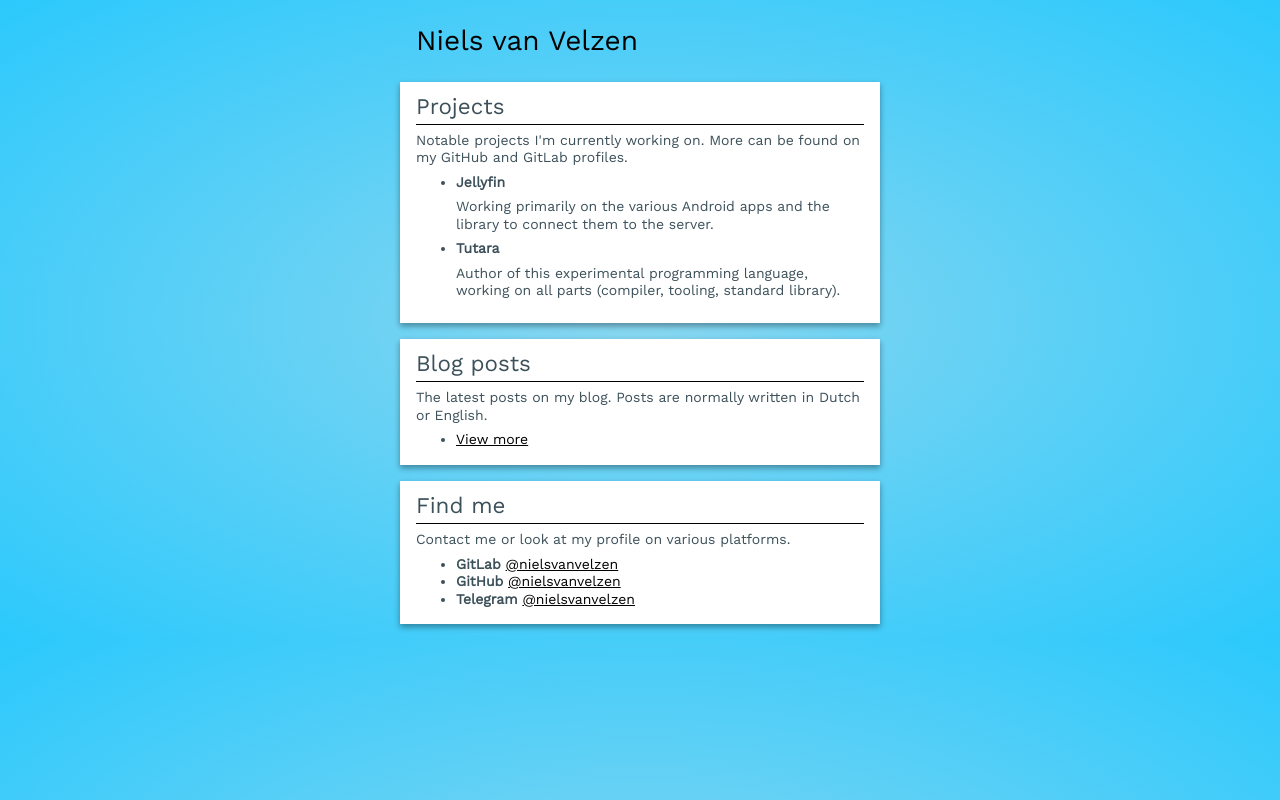
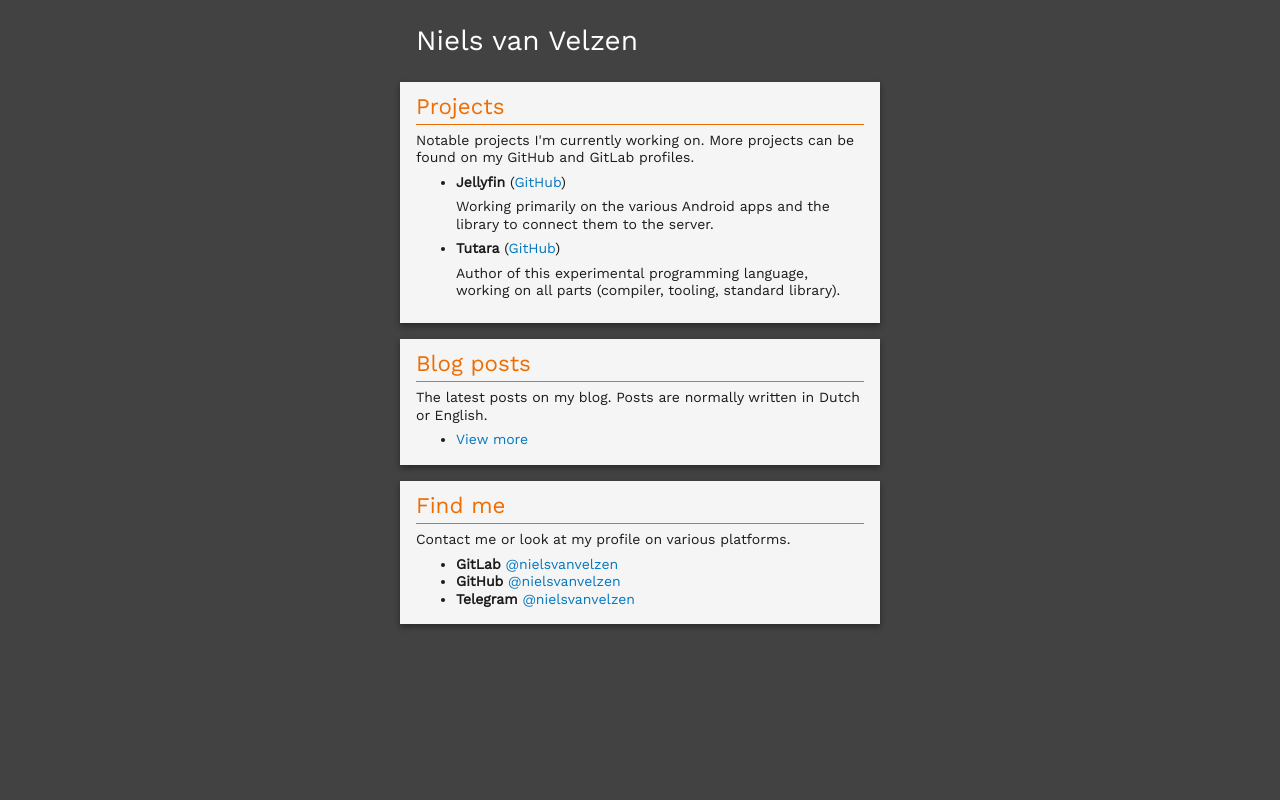
Before and after one commit to nielsvanvelzen/about, a PHP site: page / in a window 1280 px wide. Run offline with PHP 8.4, Linux system fonts and the light colour scheme.

Commit message:
Small tweaks to the colors

```diff
--- a/assets/css/theme.css
+++ b/assets/css/theme.css
@@ -10,10 +10,10 @@ body, h1, h2, h3, h4, h5, h6 {
 /* Actual "design" things **/
 body {
 	font-family: 'WorkSans Regular', sans-serif;
-	color: #3c505a;
+	color: #1A1A1B;
 	font-size: 14px;
 	line-height: 1.25em;
-	background: radial-gradient(#88d6f0,#2bc9fc);
+	background-color: #424242;
 }
 
 h1 {
@@ -26,21 +26,22 @@ h1 {
 	max-width: 30rem;
 	padding: 1rem;
 	margin: 1rem auto;
-	background-color: #FFFFFF;
+	background-color: #F5F5F5;
 	box-shadow: 0 3px 6px rgba(0, 0, 0, 0.16), 0 3px 6px rgba(0, 0, 0, 0.23);
 }
 
 .container.header {
 	background-color: transparent;
 	box-shadow: none;
-	color: #000000;
+	color: #FFFFFF;
 }
 
 h2 {
 	font-weight: 300;
 	font-size: 1.6em;
 	padding-bottom: 0.4em;
-	border-bottom: 1px solid black;
+	color: #EF6C00;
+	border-bottom: 1px solid #EF6C00;
 }
 
 p {
@@ -58,9 +59,10 @@ ul {
 }
 
 a {
-	color: #000000;
+	color: #0277BD;
+	text-decoration: none;
 }
 
 a:hover {
-	color: #0e627e;
+	text-decoration: underline;
 }
--- a/assets/js/blog.js
+++ b/assets/js/blog.js
@@ -16,6 +16,7 @@ function addBlogEntry({ id, title, date, link }) {
 	postEl.dataset.blogPostItem = id.toString();
 	const postTitleEl = document.createElement('a');
 	postTitleEl.classList.add('title');
+	postTitleEl.target = '_blank';
 	postTitleEl.href = link;
 	postTitleEl.textContent = title;
 	postEl.appendChild(postTitleEl);
--- a/index.html
+++ b/index.html
@@ -19,14 +19,14 @@
 	</header>
 	<div class="container">
 		<h2>Projects</h2>
-		<p>Notable projects I'm currently working on. More can be found on my GitHub and GitLab profiles.</p>
+		<p>Notable projects I'm currently working on. More projects can be found on my GitHub and GitLab profiles.</p>
 		<ul>
 			<li>
-				<strong>Jellyfin</strong>
+				<strong>Jellyfin</strong> (<a target="_blank" href="https://github.com/jellyfin">GitHub</a>)
 				<p>Working primarily on the various Android apps and the library to connect them to the server.</p>
 			</li>
 			<li>
-				<strong>Tutara</strong>
+				<strong>Tutara</strong> (<a target="_blank" href="https://github.com/tutara">GitHub</a>)
 				<p>Author of this experimental programming language, working on all parts (compiler, tooling, standard library).</p>
 			</li>
 		</ul>
```
